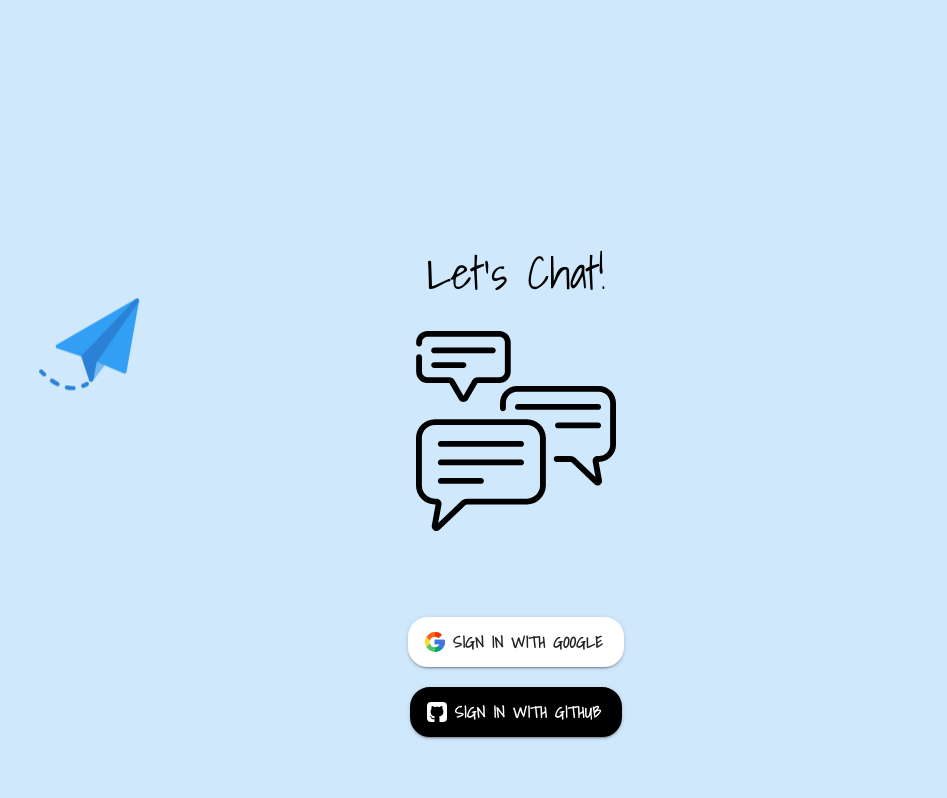
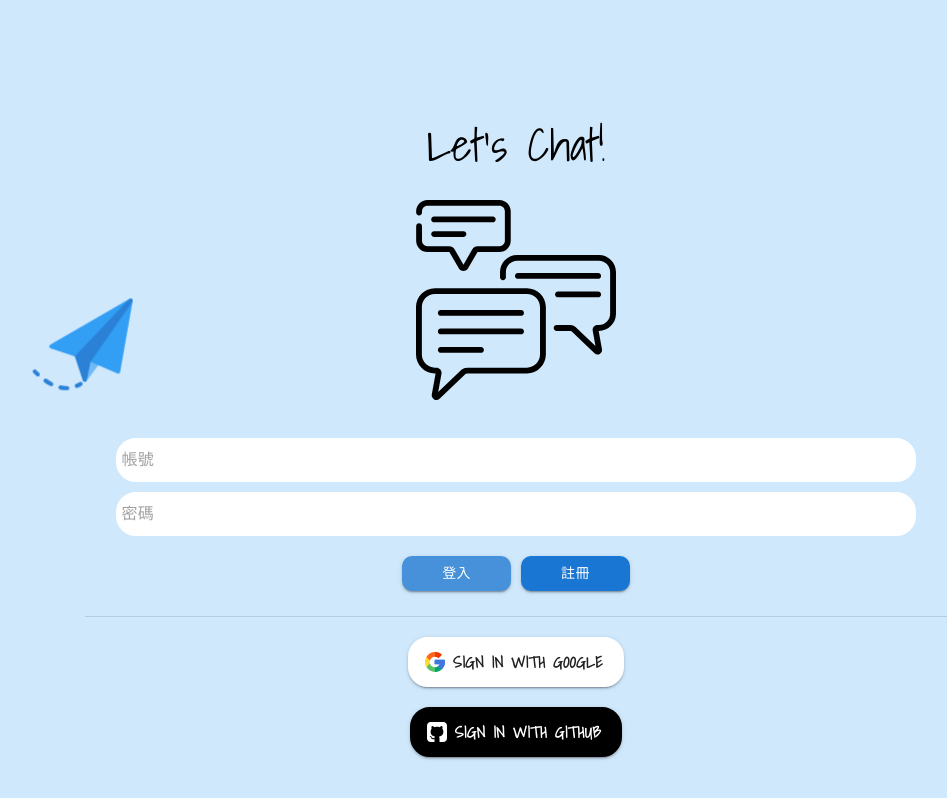
Before and after one commit to Maki0419-git/firechat, a React (Create React App) app: page / in a window 1280 px wide. Shown: the whole page, without its empty margins (124-1071 px from the left). Built offline with nearby package versions, Linux system fonts and the light colour scheme; no server answers.

Commit message:
add email

```diff
--- a/public/index.html
+++ b/public/index.html
@@ -17,6 +17,7 @@
   <link rel="preconnect" href="https://fonts.googleapis.com">
   <link rel="preconnect" href="https://fonts.gstatic.com" crossorigin>
   <link href="https://fonts.googleapis.com/css2?family=Shadows+Into+Light&display=swap" rel="stylesheet">
+  <link href="https://fonts.googleapis.com/css2?family=Noto+Serif+TC:wght@200&display=swap" rel="stylesheet">
   <!--
       Notice the use of %PUBLIC_URL% in the tags above.
       It will be replaced with the URL of the `public` folder during the build.
--- a/src/Components/SignIn.js
+++ b/src/Components/SignIn.js
@@ -1,17 +1,31 @@
-import React from "react";
+import React, { useState } from "react";
 import Button from '@material-ui/core/Button';
 import { auth } from "../firebase";
 import firebase from "firebase";
 import "../index.css";
 import { makeStyles } from '@material-ui/core/styles';
+import InputBase from '@material-ui/core/InputBase';
+import Divider from '@material-ui/core/Divider';
 import Container from '@material-ui/core/Container';
 import { ReactComponent as Chat } from "../chat.svg";
 import { ReactComponent as Email } from "../email.svg";
-
 import { ReactComponent as Google } from "../google.svg";
 import { ReactComponent as Github } from "../github.svg";
+import { useSignInWithEmailAndPassword } from 'react-firebase-hooks/auth';
+import Sign from "./SignUp";
 export default function SignIn() {
 
+    const [signup, setSignUp] = useState(false);
+    const [email, setEmail] = useState('');
+    const [password, setPassword] = useState('');
+    const [
+        signInWithEmailAndPassword,
+        user,
+        loading,
+        error,
+    ] = useSignInWithEmailAndPassword(auth);
+
+    console.log(error);
     async function SignInWithGoogle() {
         const provider = new firebase.auth.GoogleAuthProvider();
         try {
@@ -26,6 +40,8 @@ export default function SignIn() {
 
         } catch (e) { console.log("e:" + e.code) }
     }
+
+
     const useStyles = makeStyles((theme) => ({
         google: {
             backgroundColor: "white",
@@ -42,27 +58,54 @@ export default function SignIn() {
             color: "white",
 
         },
+        input: {
+            width: "65%",
+            margin: 5,
+            backgroundColor: "white", padding: 4, border: "2px solid white",
+            borderRadius: "20px",
+        },
+
+        btn: {
+            padding: 5,
+            paddingLeft: 40,
+            paddingRight: 40,
+            margin: 5,
+            borderRadius: 10
+        },
+
+        divider: {
+            margin: 10,
+            color: "black",
+            width: "70%"
+        },
     }));
     const classes = useStyles();
 
     return (
         <Container style={{ backgroundColor: '#cfe8fc', height: '100vh', display: "flex", flexDirection: "column" }}>
 
-            <div style={{ display: "flex", flex: 1.5, justifyContent: "flex-start", flexDirection: "row", }}>
+            <div style={{ display: "flex", flex: 0.5, justifyContent: "flex-start", flexDirection: "row", }}>
                 <Email className="emailIcon" />
-
             </div>
             <div style={{ display: "flex", flex: 1, alignItems: "flex-end", justifyContent: "center", }}>
-
                 <span className="MainText">Let's Chat!</span>
-
-
             </div>
             <div style={{ display: "flex", flex: 2, alignItems: "center", justifyContent: "center" }}>
                 <Chat className="mainIcon" />
             </div>
 
-            <div style={{ display: "flex", flex: 2, alignItems: "center", justifyContent: "center", flexDirection: "column" }}>
+            <div style={{ display: "flex", flex: 4, alignItems: "center", justifyContent: "center", flexDirection: "column" }}>
+                <InputBase placeholder="帳號" className={classes.input} value={email} onChange={(e) => setEmail(e.target.value)} />
+                <InputBase placeholder="密碼" className={classes.input} value={password} onChange={(e) => setPassword(e.target.value)} />
+                <div style={{ display: "flex", flexDirection: "row", margin: 10 }}>
+                    <Button variant="contained" color="primary" className={classes.btn} onClick={() => signInWithEmailAndPassword(email, password)}>
+                        登入
+                    </Button>
+                    <Button variant="contained" color="secondary" className={classes.btn} onClick={() => setSignUp(true)}>
+                        註冊
+                    </Button>
+                </div>
+                <Divider orientation="horizontal" className={classes.divider} />
                 <Button variant="contained" className={classes.google}
                     startIcon={<Google className="logoIcon" />}
                     onClick={SignInWithGoogle}><span className="loginText">Sign In With Google  </span></Button>
@@ -70,7 +113,7 @@ export default function SignIn() {
                     startIcon={<Github className="logoIcon" fill="white" />}
                     onClick={SignInWithGitHub}><span className="loginText" >Sign In With GitHub</span></Button>
             </div>
-
+            <Sign signup={signup} setSignUp={setSignUp} />
         </Container>
     )
 }
--- /dev/null
+++ b/src/Components/SignUp.js
@@ -0,0 +1,82 @@
+import React, { useState } from 'react';
+import Button from '@material-ui/core/Button';
+import TextField from '@material-ui/core/TextField';
+import Dialog from '@material-ui/core/Dialog';
+import DialogActions from '@material-ui/core/DialogActions';
+import DialogContent from '@material-ui/core/DialogContent';
+import DialogContentText from '@material-ui/core/DialogContentText';
+import DialogTitle from '@material-ui/core/DialogTitle';
+import { useCreateUserWithEmailAndPassword } from 'react-firebase-hooks/auth'
+import { auth } from "../firebase";
+import firebase from "firebase";
+export default function SignUp({ signup, setSignUp }) {
+    const [email, setEmail] = useState('');
+    const [password, setPassword] = useState('');
+    const [
+        createUserWithEmailAndPassword,
+        user,
+        loading,
+        error,
+    ] = useCreateUserWithEmailAndPassword(auth);
+    if (error) {
+        return (
+            <div>
+                <p>Error: {error.message}</p>
+            </div>
+        );
+    }
+    if (loading) {
+        return <p>Loading...</p>;
+    }
+    if (user) {
+        return (
+            <div>
+                <p>Registered User: {user.email}</p>
+            </div>
+        );
+    }
+    return (
+        <div>
+
+            <Dialog open={signup}
+                //   onClose={handleClose}
+                aria-labelledby="form-dialog-title">
+                <DialogTitle id="form-dialog-title">Subscribe</DialogTitle>
+                <DialogContent>
+
+                    <TextField
+                        autoFocus
+                        margin="dense"
+                        id="name"
+                        label="Account"
+                        type="email"
+                        fullWidth
+                        value={email}
+                        onChange={(e) => setEmail(e.target.value)}
+                    />
+                    <TextField
+                        autoFocus
+                        margin="dense"
+                        id="pass"
+                        label="Password"
+                        type="password"
+                        fullWidth
+                        onChange={(e) => setPassword(e.target.value)}
+                    />
+                </DialogContent>
+                <DialogActions>
+                    <Button
+                        onClick={() => setSignUp(false)}
+                        color="primary">
+                        Cancel
+                    </Button>
+                    <Button
+                        onClick={() => createUserWithEmailAndPassword(email, password)}
+                        color="primary">
+                        Subscribe
+                    </Button>
+                </DialogActions>
+            </Dialog>
+        </div>
+    );
+}
--- a/src/index.css
+++ b/src/index.css
@@ -23,7 +23,7 @@
   }
   100%{
     opacity: 1;
-    transform: translateY(0px) translateX(0px);
+    transform: translateY(-20px) translateX(0px);
   }
 }
 .container_column{
@@ -71,7 +71,7 @@ transform: translateY(20%);
     transform: translateY(812px) translateX(-100px);
   }
   100%{
-    transform: translateY(0px) translateX(275px);
+    transform: translateY(0px) translateX(265px);
   }
 
 }
```
